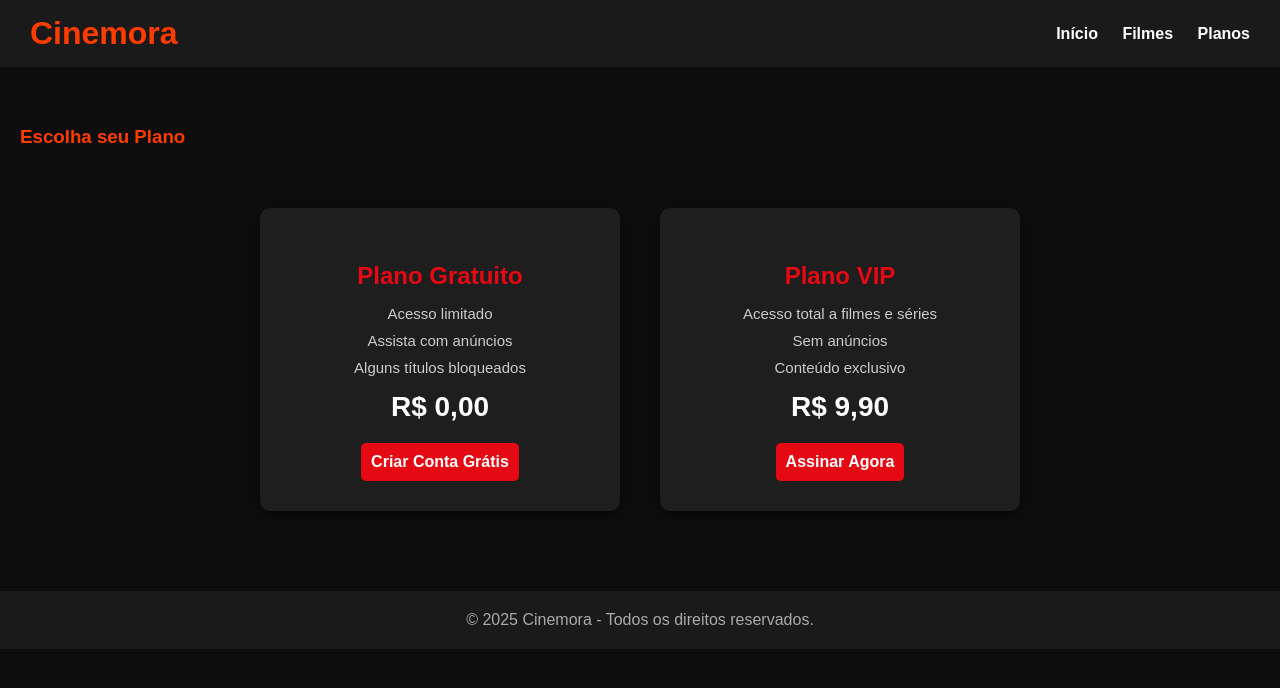
After one commit to wilbertlira/cinemora, a PHP site: page /cinemora/dash/planos/planos.php in a window 1280 px wide. The commit adds this page. Shown: the top 688 px of the page. Run offline with PHP 8.4, Linux system fonts and the light colour scheme.

Commit message:
Add files via upload

```diff
--- /dev/null
+++ b/dash/planos/planos.php
@@ -0,0 +1,120 @@
+<!DOCTYPE html>
+<html lang="pt-br">
+<head>
+  <meta charset="UTF-8">
+  <title>Planos - Cinemora</title>
+  <link rel="stylesheet" href="style.css"> <!-- Usa seu CSS principal -->
+  <style>
+    .planos-container {
+      display: flex;
+      justify-content: center;
+      gap: 40px;
+      padding: 40px;
+      flex-wrap: wrap;
+    }
+
+    .plano {
+      background-color: #1e1e1e;
+      border-radius: 10px;
+      padding: 30px;
+      width: 300px;
+      text-align: center;
+      box-shadow: 0 4px 12px rgba(0,0,0,0.5);
+      transition: transform 0.3s ease;
+    }
+
+    .plano:hover {
+      transform: scale(1.05);
+    }
+
+    .plano h3 {
+      color: #e50914;
+      font-size: 24px;
+      margin-bottom: 15px;
+    }
+
+    .plano p {
+      font-size: 15px;
+      margin: 10px 0;
+      color: #ccc;
+    }
+
+    .plano strong {
+      font-size: 28px;
+      color: #fff;
+      display: block;
+      margin-top: 15px;
+    }
+
+    .btn-assinar {
+      margin-top: 20px;
+      padding: 10px;
+      background-color: #e50914;
+      color: white;
+      border: none;
+      border-radius: 5px;
+      font-weight: bold;
+      cursor: pointer;
+      transition: background-color 0.3s;
+      text-decoration: none;
+      display: inline-block;
+    }
+
+    .btn-assinar:hover {
+      background-color: #c40811;
+    }
+  </style>
+</head>
+<body>
+
+<header>
+  <h1>Cinemora</h1>
+  <nav>
+    <a href="index.html">Início</a>
+    <a href="filmes.php">Filmes</a>
+    <a href="planos.php">Planos</a>
+  </nav>
+</header>
+
+<section class="section">
+  <h3>Escolha seu Plano</h3>
+  <div class="planos-container">
+
+    <div class="plano">
+      <h3>Plano Gratuito</h3>
+      <p>Acesso limitado</p>
+      <p>Assista com anúncios</p>
+      <p>Alguns títulos bloqueados</p>
+      <strong>R$ 0,00</strong>
+      <a href="#" class="btn-assinar" onclick="logoutNow(event)">Criar Conta Grátis</a>
+
+
+    </div>
+
+
+    <script>
+      // Evita seguir o link padrão
+function logoutNow(event) {
+  event.preventDefault();
+  window.location.href = "../../dash/cadrastro/cadastro.php"; // Caminho absoluto a partir de localhost
+}
+</script>
+
+    <div class="plano">
+      <h3>Plano VIP</h3>
+      <p>Acesso total a filmes e séries</p>
+      <p>Sem anúncios</p>
+      <p>Conteúdo exclusivo</p>
+      <strong>R$ 9,90</strong>
+      <a href="cadrastro/index.php" class="btn-assinar">Assinar Agora</a>
+    </div>
+
+  </div>
+</section>
+
+<footer>
+  &copy; <?php echo date("Y"); ?> Cinemora - Todos os direitos reservados.
+</footer>
+
+</body>
+</html>
--- /dev/null
+++ b/dash/planos/style.css
@@ -0,0 +1,220 @@
+.contato-container {
+  max-width: 600px;
+  margin: 50px auto;
+  padding: 20px;
+  background-color: #111;
+  color: #fff;
+  border-radius: 10px;
+  box-shadow: 0 0 15px rgba(255, 255, 255, 0.1);
+}
+
+.contato-container h2 {
+  margin-bottom: 10px;
+  font-size: 28px;
+  text-align: center;
+}
+
+.contato-container p {
+  text-align: center;
+  margin-bottom: 30px;
+  color: #ccc;
+}
+
+form {
+  display: flex;
+  flex-direction: column;
+  gap: 15px;
+}
+
+form label {
+  font-weight: bold;
+  color: #ddd;
+}
+
+form input,
+form textarea {
+  padding: 10px;
+  border: none;
+  border-radius: 6px;
+  font-size: 16px;
+  background-color: #222;
+  color: #fff;
+  resize: none;
+}
+
+form button {
+  background-color: #e50914;
+  color: white;
+  padding: 12px;
+  font-size: 16px;
+  border: none;
+  border-radius: 6px;
+  cursor: pointer;
+  transition: background-color 0.3s;
+}
+
+form button:hover {
+  background-color: #b00610;
+}
+
+
+
+
+body {
+  margin: 0;
+  font-family: Arial, sans-serif;
+  background-color: #0d0d0d;
+  color: #fff;
+}
+
+header {
+  background-color: #1a1a1a;
+  padding: 15px 30px;
+  display: flex;
+  justify-content: space-between;
+  align-items: center;
+}
+
+header h1 {
+  color: #ff3c00;
+  margin: 0;
+}
+
+nav a {
+  color: #fff;
+  text-decoration: none;
+  margin-left: 20px;
+  font-weight: bold;
+}
+
+nav a:hover {
+  color: #ff3c00;
+}
+
+.banner {
+  width: 100%;
+  height: 300px;
+  background: url('https://images.unsplash.com/photo-1606312619344-bce6899d92f3') center/cover no-repeat;
+  display: flex;
+  align-items: center;
+  justify-content: center;
+  text-align: center;
+}
+
+.banner h2 {
+  font-size: 3rem;
+  color: #fff;
+  padding: 20px 30px;
+  border-radius: 15px;
+  background: linear-gradient(135deg, rgba(255, 69, 0, 0.8), rgba(255, 105, 0, 0.6));
+  box-shadow: 0 8px 20px rgba(0, 0, 0, 0.4);
+  backdrop-filter: blur(4px);
+  transition: transform 0.3s ease;
+}
+
+.banner h2:hover {
+  transform: scale(1.03);
+}
+
+
+.section {
+  padding: 40px 20px;
+}
+
+.section h3 {
+  margin-bottom: 20px;
+  color: #ff3c00;
+}
+
+.gallery {
+  display: grid;
+  grid-template-columns: repeat(auto-fill, minmax(180px, 1fr));
+  gap: 20px;
+}
+
+.card {
+  background-color: #1e1e1e;
+  border-radius: 10px;
+  overflow: hidden;
+  transition: transform 0.3s;
+}
+
+.card:hover {
+  transform: scale(1.05);
+}
+
+.card img {
+  width: 100%;
+  height: 270px;
+  object-fit: cover;
+}
+
+.card-title {
+  padding: 10px;
+  font-size: 1rem;
+  font-weight: bold;
+  text-align: center;
+}
+
+footer {
+  background-color: #1a1a1a;
+  text-align: center;
+  padding: 20px;
+  color: #aaa;
+}
+
+
+
+.carousel-container {
+  position: relative;
+  width: 100%;
+  max-height: 400px;
+  overflow: hidden;
+  margin-bottom: 50px;
+}
+
+.carousel {
+  display: flex;
+  transition: transform 0.5s ease-in-out;
+}
+
+.carousel a {
+  min-width: 100%;
+  transition: transform 0.3s;
+}
+
+.carousel img {
+  width: 100%;
+  height: 100%;
+  max-height: 400px;
+  object-fit: cover; /* cobre todo o espaço do contêiner mantendo proporção */
+  display: block;
+  border-radius: 10px;
+}
+
+
+.carousel-btn {
+  position: absolute;
+  top: 50%;
+  transform: translateY(-50%);
+  background-color: rgba(0,0,0,0.6);
+  color: #fff;
+  border: none;
+  font-size: 2rem;
+  padding: 10px;
+  cursor: pointer;
+  z-index: 10;
+  border-radius: 5px;
+}
+
+.carousel-btn:hover {
+  background-color: rgba(0,0,0,0.8);
+}
+
+.carousel-btn.prev {
+  left: 10px;
+}
+
+.carousel-btn.next {
+  right: 10px;
+}
--- a/index.html
+++ b/index.html
@@ -14,6 +14,7 @@
       <a href="#">Início</a>
       <a href="#">Filmes</a>
       <a href="#">Séries</a>
+      <a href="dash/planos/planos.php">Planos</a>
       <a href="dash/contato.html">Contato</a>
     </nav>
   </header>
```
Also changed, not shown: dash/filmes/filme.php (+56 -2 lines), dash/filmes/logout.php (+9 -2 lines), 1 other file.
